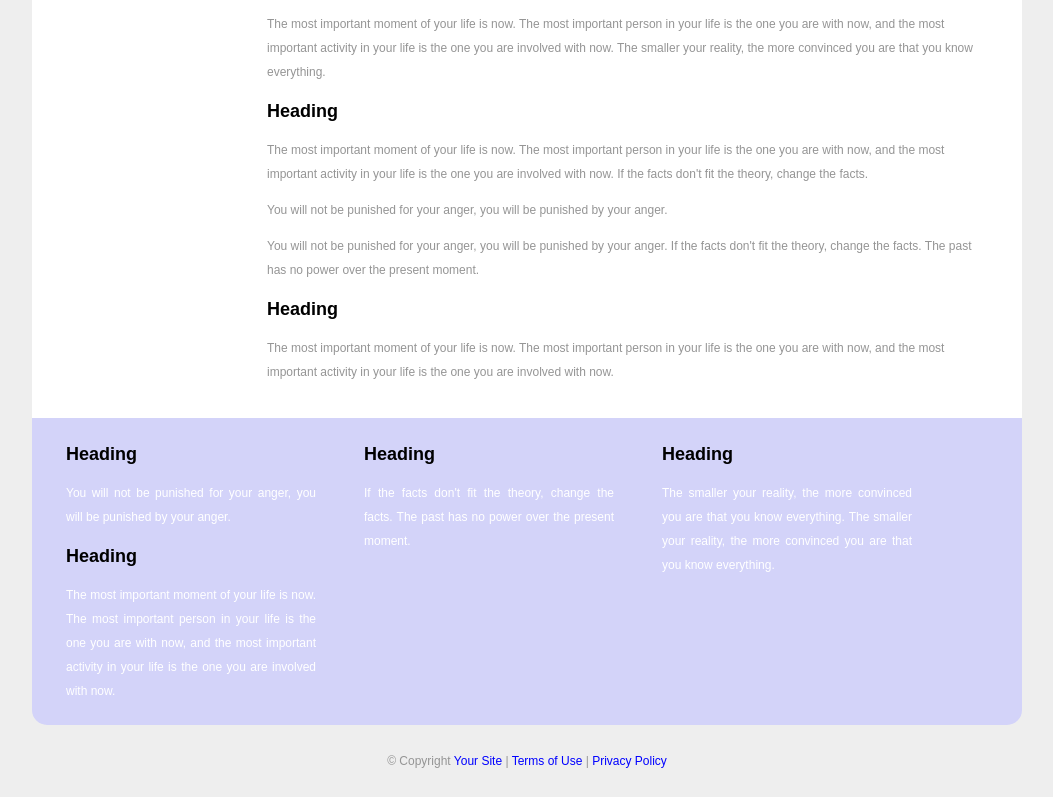
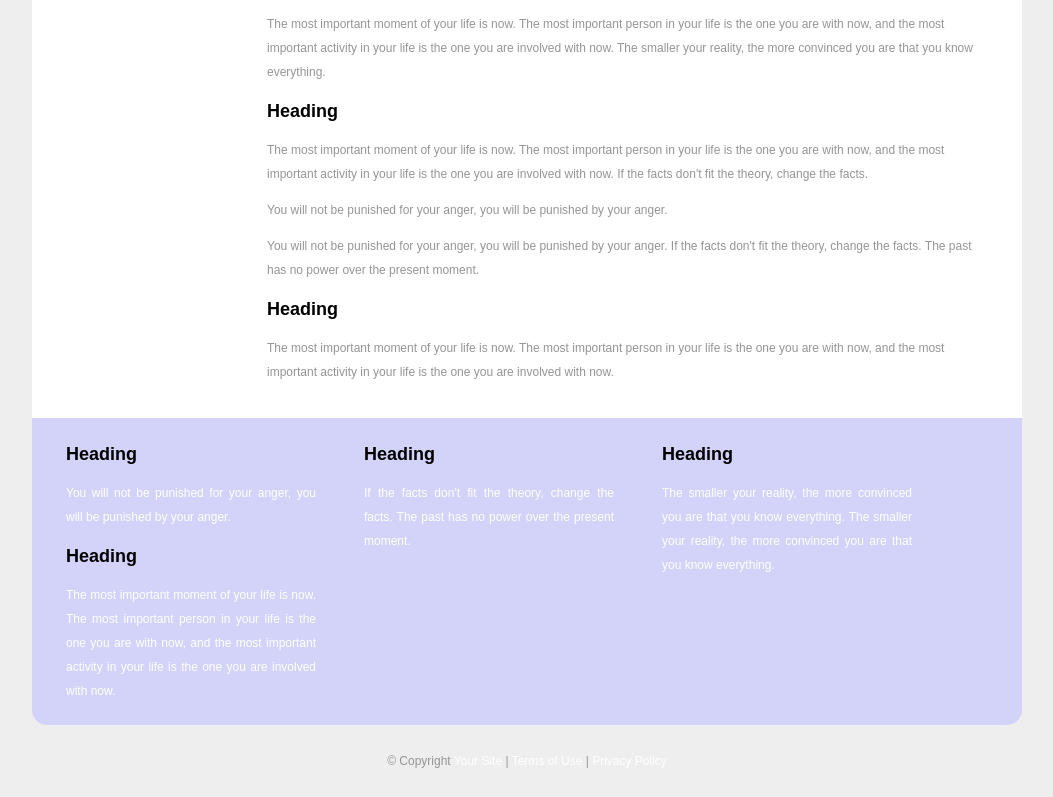
Before and after one commit to eyaslunaloveistgay/eyaslunaloveistgay.github.io, a plain HTML site: page test.html in a window 1280 px wide. Shown: the part 409-1206 px from the top of the page, without its empty margins (113-1166 px from the left). Drawn offline with Linux system fonts and the light colour scheme.

Commit message:
Create test.html

```diff
--- a/test.html
+++ b/test.html
@@ -53,7 +53,7 @@
 			/* Footer */
 			#footer { background:#eee;}
 			#footer-inner { margin:auto; text-align:center; padding:12px; width:970px;}
-			#footer a {color:blue;text-decoration:none;}
+			#footer a {color:white;text-decoration:none;}
 
 			/* Clear both sides to assist with div alignment  */
 			.clr { clear:both; padding:0; margin:0; width:100%; font-size:0px; line-height:0px;}
```
